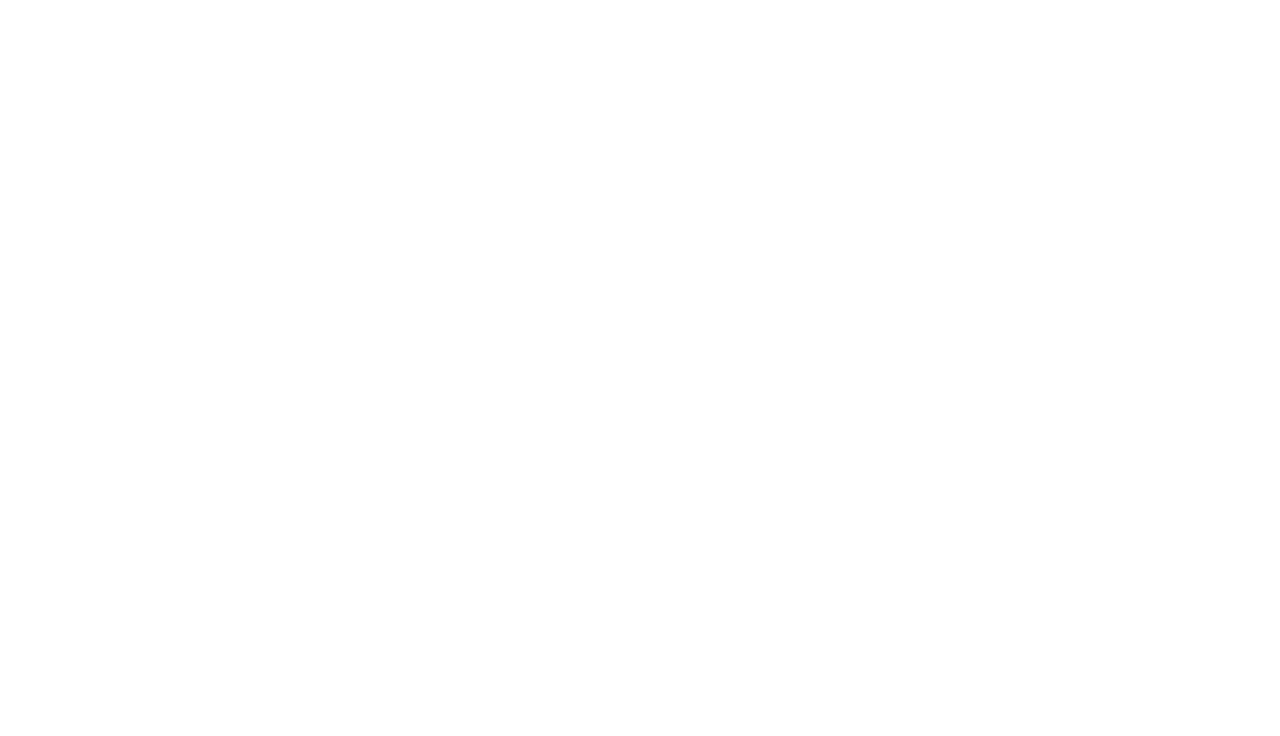
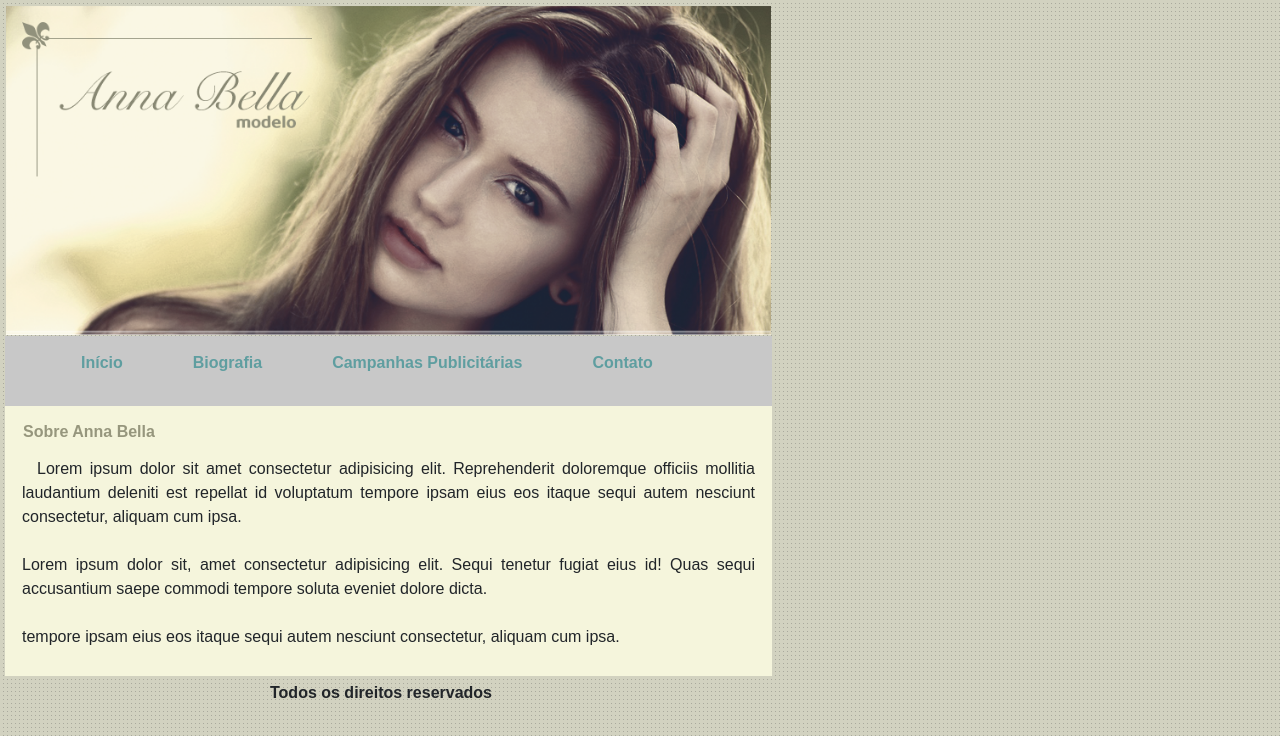
Before and after one commit to Tyxiel/HTML_Projects, a plain HTML site: page HTML & CSS/Anna_Bella/bio.html in a window 1280 px wide. Shown: the top 736 px of the page. Drawn offline with nearby package versions, Linux system fonts and the light colour scheme.

Commit message:
create others pages base

```diff
--- a/HTML & CSS/Anna_Bella/bio.html
+++ b/HTML & CSS/Anna_Bella/bio.html
@@ -0,0 +1,79 @@
+<!DOCTYPE html>
+<html>
+    <head>
+        <meta charset="UTF-8" lang="pt-br">
+        <title>Página Principal - A.B.</title>
+        <link rel="stylesheet" type="text/css" href="styles/estilo.css">
+        <style>
+            #corpo {
+            background: AntiqueWhite url('img/fundo.png');
+            }
+        </style>
+
+        <link rel="stylesheet" href="https://maxcdn.bootstrapcdn.com/bootstrap/4.5.2/css/bootstrap.min.css">
+
+        <script src="https://ajax.googleapis.com/ajax/libs/jquery/3.5.1/jquery.min.js"></script>
+        <script src="https://cdnjs.cloudflare.com/ajax/libs/popper.js/1.16.0/umd/popper.min.js"></script>
+        <script src="https://maxcdn.bootstrapcdn.com/bootstrap/4.5.2/js/bootstrap.min.js"></script>
+    </head>
+
+    <body id="corpo" class="page">
+        <table border="0">
+            <tr>
+                <td>
+                    <img src="img/capa.png" width="765px" height="329px">
+                </td>
+            </tr>
+            <tr style="background:rgb(200, 200, 200); height: 70px;">
+                <td>
+                    <span class="pgns">
+                        <nav>
+                            <ul class="nav-list">
+                                <li>
+                                    <a href="index.html">Início</a>
+                                </li>
+                                <li>
+                                    <a href="bio.html">Biografia</a>
+                                </li>
+                                <li>
+                                    <a href="campaigns.html">Campanhas Publicitárias</a>
+                                </li>
+                                <li>
+                                    <a href="contact.html">Contato</a>
+                                </li>
+                            </ul>
+                        </nav>
+                    </span>
+                </td>
+            </tr>
+            <tr class="resumo">
+                <td>
+                    <span class="title">Sobre Anna Bella</span>
+
+                    <span class="resumo">
+                        Lorem ipsum dolor sit amet consectetur adipisicing elit.
+                        Reprehenderit doloremque officiis mollitia laudantium deleniti est repellat id
+                        voluptatum tempore ipsam eius eos itaque sequi autem nesciunt consectetur,
+                        aliquam cum ipsa.
+                        <br><br>
+                        Lorem ipsum dolor sit, amet consectetur adipisicing elit.
+                        Sequi tenetur fugiat eius id! Quas sequi accusantium saepe commodi tempore soluta eveniet dolore dicta.
+                        <br><br>
+                        tempore ipsam eius eos itaque sequi autem nesciunt consectetur,
+                        aliquam cum ipsa.
+                    </span>
+                    <br>
+                </td>
+            </tr>
+            <tr class="resumo">
+                <td>
+                </td>
+            </tr>
+            <tr>
+                <td style="justify-content: center; align-items: center; font-weight: bold; padding: 5px 0px 0px 265px;">
+                    Todos os direitos reservados
+                </td>
+            </tr>
+        </table>
+    </body>
+</html>
--- a/HTML & CSS/Anna_Bella/styles/estilo.css
+++ b/HTML & CSS/Anna_Bella/styles/estilo.css
@@ -19,7 +19,6 @@ table {
 
 .pgns {
     display: inline-block;
-    font-weight: bold;
 }
 
 .no-color {
@@ -43,10 +42,11 @@ table {
     justify-content: center;
     align-items: center;
     display: flex;
+    font-weight: bold;
 }
 
 .nav-list li {
-    margin: 0px 30px;
+    margin: 0px 35px;
 }
 
 .nav-list li a {
```
Also changed, not shown: HTML & CSS/Anna_Bella/campaigns.html (+79 -0 lines).
